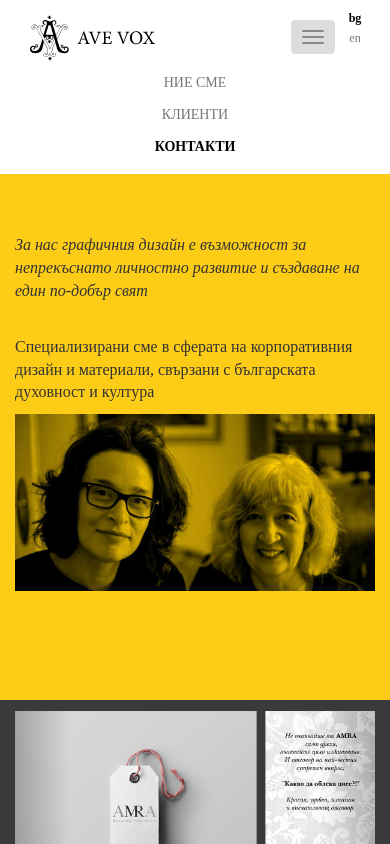
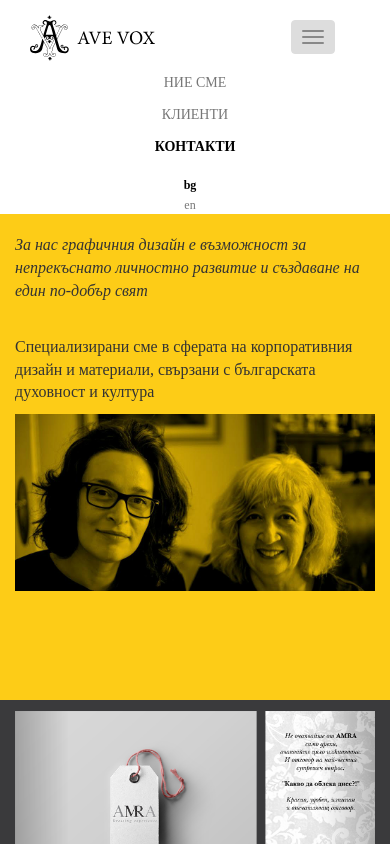
Before and after one commit to avevoxdesign/avevox.github.io, a website: page index.html in a window 390 px wide. Both pictures are taken after a click on the button "Toggle navigation". Shown: the top 844 px of the page. Drawn offline with Linux system fonts and the light colour scheme.

Commit message:
almost ready

```diff
--- a/index.html
+++ b/index.html
@@ -80,7 +80,7 @@
             <div class="col-sm-5 col-xs-12">
                 <div class="row">
                     <div class="col-lg-12 col-xs-12 main-description">
-                        <div style="display: inline-block; float: left; margin-right: 30px;">
+                        <div style="display: inline-block; float: left; margin-right: 25px;">
                             <img src="static/img/sections/are1.jpg" alt="we are" style="height: 56px;"/>
                         </div>
                         <div style="display: inline-block">
--- a/static/css/custom.css
+++ b/static/css/custom.css
@@ -90,7 +90,6 @@ section#link .container {
 
 li#languages {
   border: none !important;
-  position: absolute !important;
   right: 5px !important;
   top: 5px !important;
 }
@@ -147,4 +146,8 @@ section#project ul li:before {
   section#link {
     min-height: 300px;
   }
+
+  li#languages {
+    position: relative !important;
+  }
 }
```
